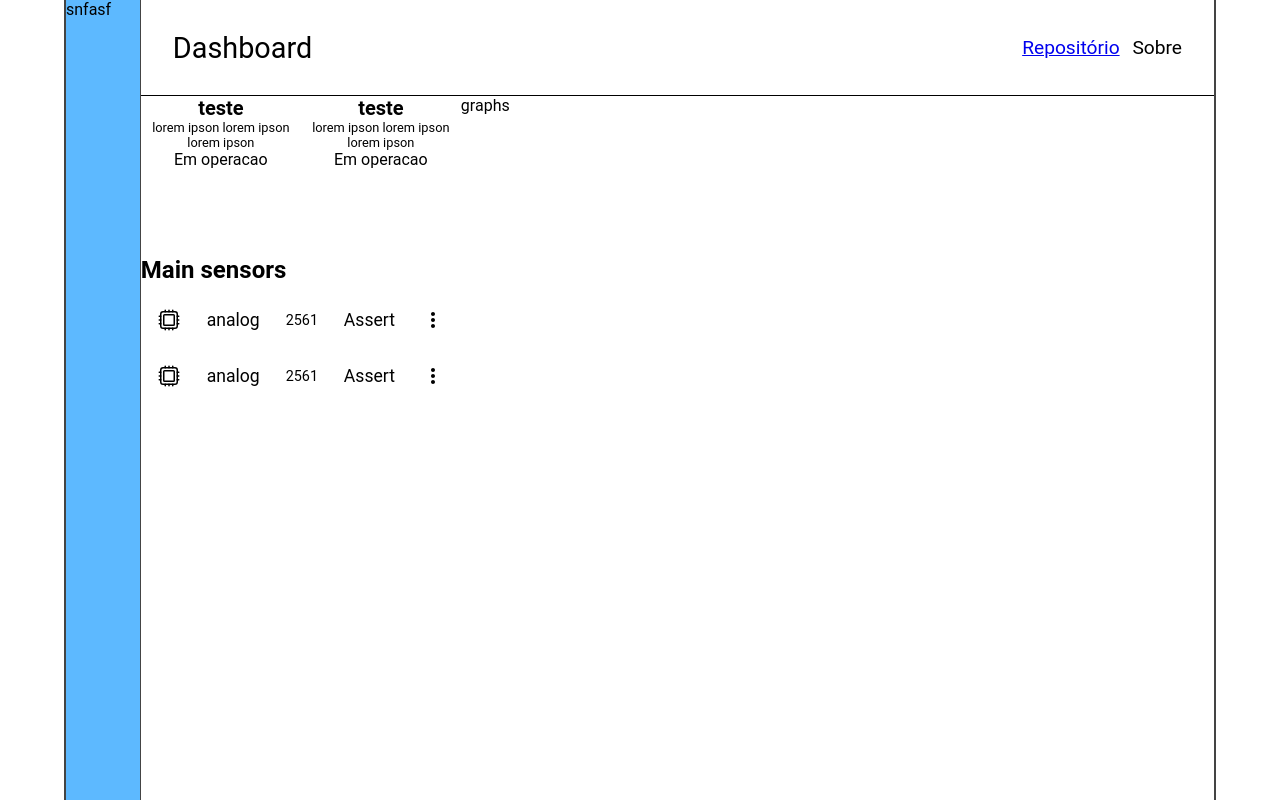
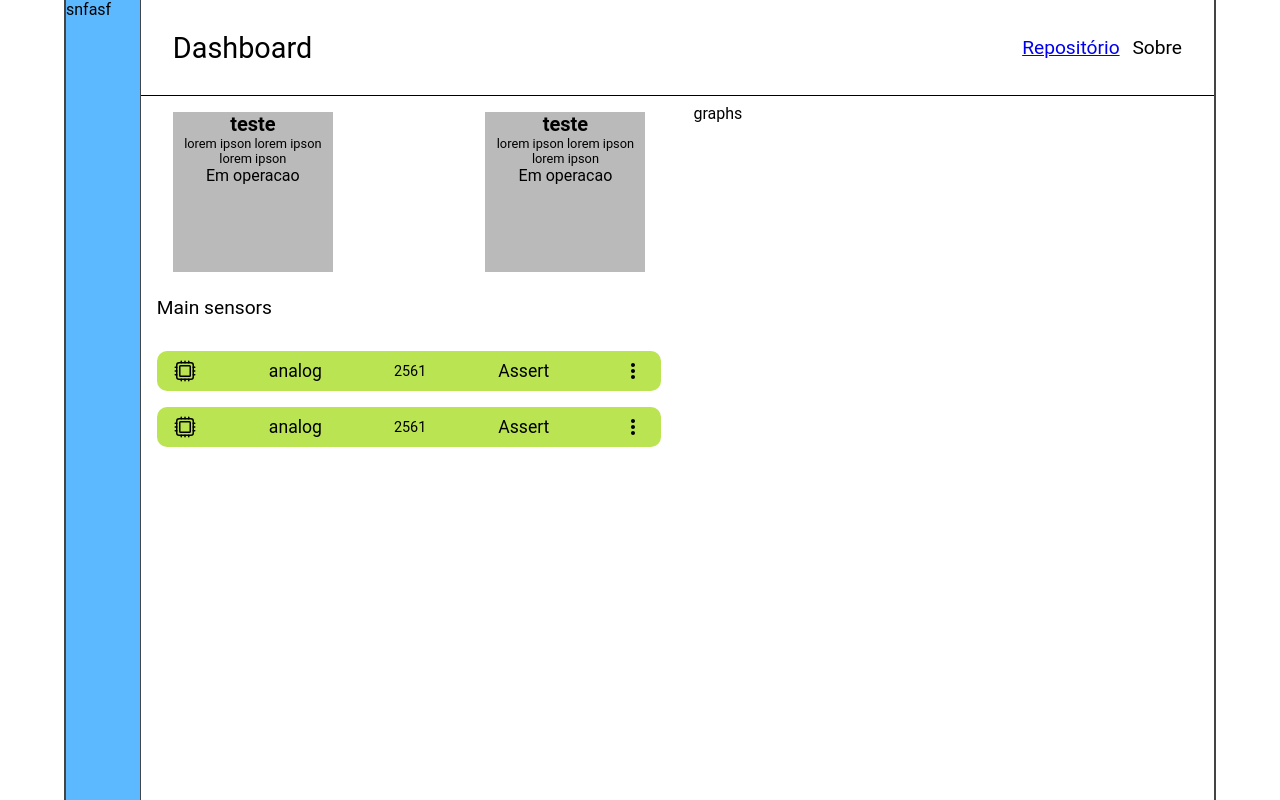
Before and after one commit to Elismar13/inHome_frontend, a Next.js app: page /dashboard in a window 1280 px wide. Built offline with nearby package versions, Linux system fonts and the light colour scheme.

Commit message:
chore: 🤖 adding padding in all styled components on dashboard

```diff
--- a/src/pages/_app.js
+++ b/src/pages/_app.js
@@ -24,6 +24,8 @@ const GlobalStyle = createGlobalStyle`
   :root {
     --side-bar-color: #5DB9FF;
     --wrapper-border-color: #444444;
+    --ambient-card-background-color: #bababa;
+    --sensor-card-background-color: #bae452;
   }
 `;
 
--- a/src/pages/dashboard/styles.js
+++ b/src/pages/dashboard/styles.js
@@ -32,25 +32,32 @@ export const SensorsData = styled.div`
 
 export const AmbientsList = styled.section`
   display: flex;
+  padding: 1rem 2rem;
+  justify-content: space-between;
+  width: 100%;
   /* overflow-x: scroll; */
 `;
 
 export const SensorTitle = styled.h2`
-
+  font-weight: normal;
+  font-size: 1.2rem;
+  padding: 0.5rem 1rem;
 `;
 
 export const SensorList = styled.section`
   display: flex;
   flex-direction: column;
+  padding: 0.5rem 1rem;
   /* overflow-x: scroll; */
 `;
 
 export const DataWrapper = styled.div`
-  display: flex;
+  display: grid;
+  grid-template-columns: 1fr 1fr;
   justify-content: space-between;
 `;
 
 export const GraphsData = styled.div`
   width: 100%;
   height: 100%;
-`;
+  padding: 0.5rem 1rem;`;
```
